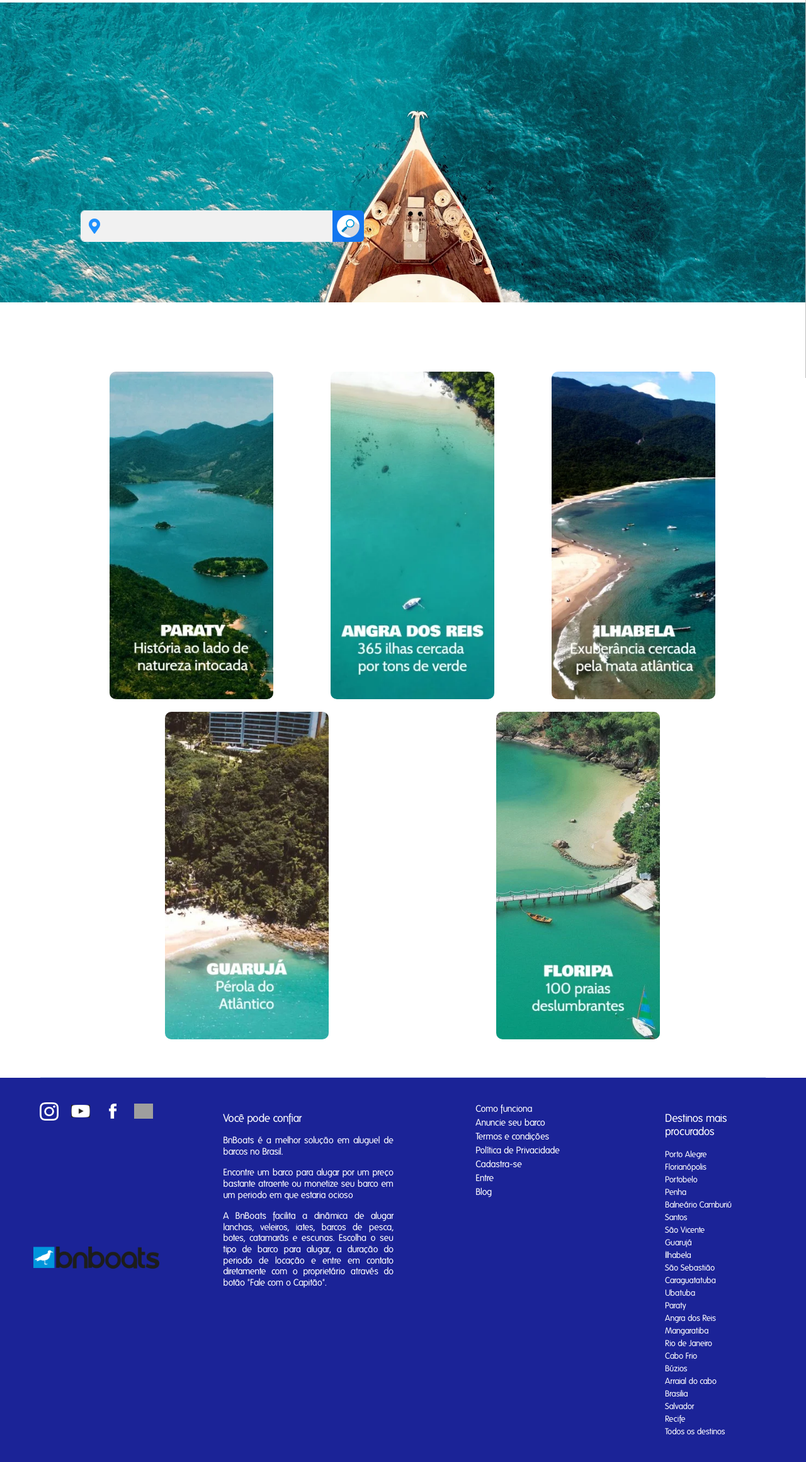
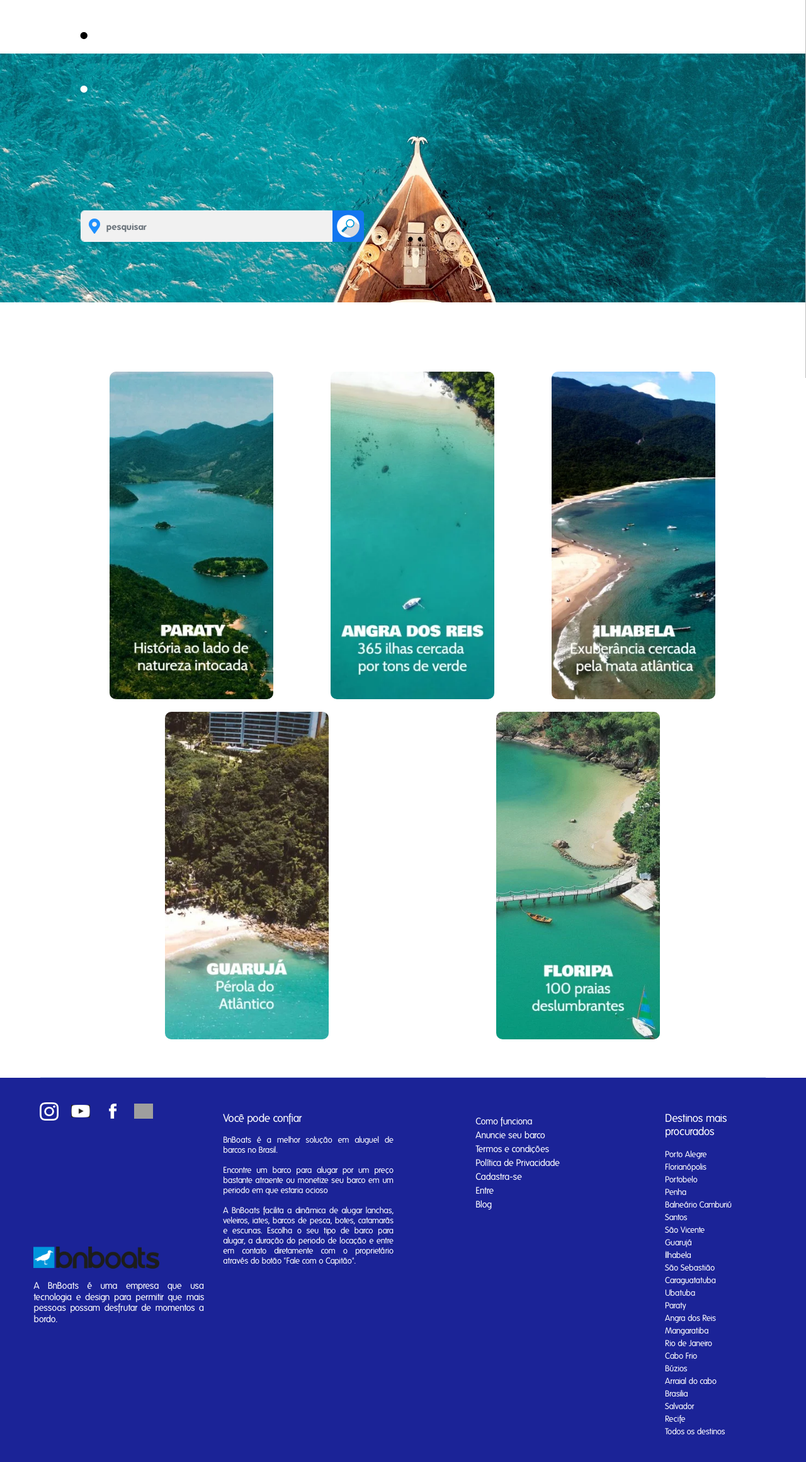
Before and after one commit to BielNeres/ProjetoBoats, a Django app: page / in a window 1280 px wide. Shown: the part 200-2521 px from the top of the page at 63% size. Run offline with Django 3.2, Linux system fonts and the light colour scheme; some libraries are stand-ins or nearby versions; grey boxes are pictures that could not be loaded.

Commit message:
Adicionando templates ao footer, adicionando logo, mudando cor do background

```diff
--- a/newhomeBoats_app/templates/home.html
+++ b/newhomeBoats_app/templates/home.html
@@ -18,8 +18,8 @@
     <div class="" style="position: relative;{% if user.is_authenticated %}margin-top: 50px;{% else %}margin-top: 0;{% endif %}" id="welcome_div_parent">
 
         <div id="welcome_div">
-            <h1 class="welcome_first">{{ Header_Welcome }}</h1>
-            <h2 class="welcome_second">{{ Header_SecondPhrase }}</h2>
+            <h1 class="welcome_first">.</h1>
+            <h2 class="welcome_second">.</h2>
         </div>
 
         <div id="welcome_search_div">
@@ -28,7 +28,7 @@
                 <div class="" style="position: relative;height: 50px;">
                     <i class='fas fa-map-marker-alt city_search_icon'></i>
                     <input type="text" class="form-control autocomplete home_filter_city" id="home_filter_city"
-                           name="home_filter_city" value="" placeholder="{{ Search_Placeholder }}" onchange="UpdateSearchField(this.id)"
+                           name="home_filter_city" value="" placeholder="pesquisar" onchange="UpdateSearchField(this.id)"
                             autocomplete="off">
                     <input type="submit" class="home_filter_submit" name="home_filter_submit" id="home_filter_submit"
                            value="" onclick="ValidateCity(this.id)">
--- a/newhomeBoats_app/templates/index_template.html
+++ b/newhomeBoats_app/templates/index_template.html
@@ -391,16 +391,18 @@
                 <a href="https://www.youtube.com/channel/UCdGhGFVCJ8uOHNVCy93V86Q" class="yt" target="_blank"></a>
                 <a href="https://www.facebook.com/bnboats/" class="fb" target="_blank"></a>
                 <a href="mailto:contato@bnboats.com" class="ml" target="_blank"></a>
-                <img id="logo_footer" src="{% static 'media/admin/logo_black.png' %} " width="200"> </div>
+                <img id="logo_footer" src="{% static 'media/admin/logo_black.png' %} " width="200">
+                <p><h3>A BnBoats é uma empresa que usa tecnologia e design para permitir que mais pessoas possam desfrutar de momentos a bordo.</h3></p>
+            </div>
             <div class="col-md-3">
                 <p><h2>Você pode confiar</h2></p>
-                <p><h3>BnBoats é a melhor solução em aluguel de barcos no Brasil.</h3></p>
+                <p><h4>BnBoats é a melhor solução em aluguel de barcos no Brasil.</h4></p>
                 <p></p>
-                <p><h3>Encontre um barco para alugar por um preço bastante atraente ou monetize seu barco em um periodo em que estaria ocioso</h3></p>
-                <p><h3>A BnBoats facilita a dinâmica de alugar lanchas, veleiros, iates, barcos de pesca, botes, catamarãs e escunas. Escolha o seu tipo de barco para alugar, a duração do periodo de locação e entre em contato diretamente com o proprietário através do botão "Fale com o Capitão".</h3></p>
+                <p><h4>Encontre um barco para alugar por um preço bastante atraente ou monetize seu barco em um periodo em que estaria ocioso</h4></p>
+                <p><h4>A BnBoats facilita a dinâmica de alugar lanchas, veleiros, iates, barcos de pesca, botes, catamarãs e escunas. Escolha o seu tipo de barco para alugar, a duração do periodo de locação e entre em contato diretamente com o proprietário através do botão "Fale com o Capitão".</h4></p>
             </div>
             <div class="col-md-1"></div>
-            <div class="col-md-3">
+            <div id="refs" class="col-md-3">
                 <a href="#"> Como funciona</a>
                 <a href="#">Anuncie seu barco</a>
                 <a href="#">Termos e condições</a>
```
